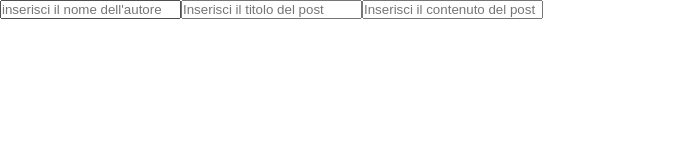
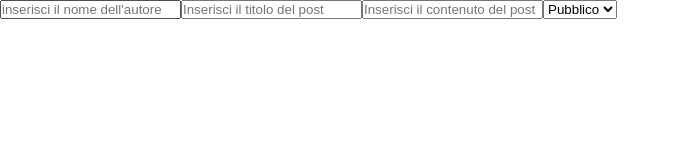
Before and after one commit to riccardo-ottavi/react-post-form, a React (Vite) app: page / in a window 1280 px wide. Shown: the top 160 px of the page, without its empty margins (0-680 px from the left). Built offline with nearby package versions, Linux system fonts and the light colour scheme.

Commit message:
salva il contenuto dei campi ogni volta che mutano

```diff
--- a/src/App.jsx
+++ b/src/App.jsx
@@ -7,10 +7,12 @@ function App() {
   const [formData, setFormData] = useState({
     author: "",
     title: "",
-    body: ""
+    body: "",
+    public: null
   })
 
   function handleFormData(e){
+    console.log(formData)
     setFormData({
       ...formData,
       [e.target.name]: e.target.value
@@ -27,7 +29,7 @@ function App() {
           placeholder="inserisci il nome dell'autore"
         />
         <input type="text"
-          name='tile'
+          name='title'
           value={formData.title}
           onChange={handleFormData}
           placeholder='Inserisci il titolo del post'
@@ -39,7 +41,10 @@ function App() {
           placeholder='Inserisci il contenuto del post'
         />
 
-
+        <select name="public" id="public" onChange={handleFormData}>
+          <option value="true">Pubblico</option>
+          <option value="false">Bozza</option>
+        </select>
       </form>
     </>
   )
```
